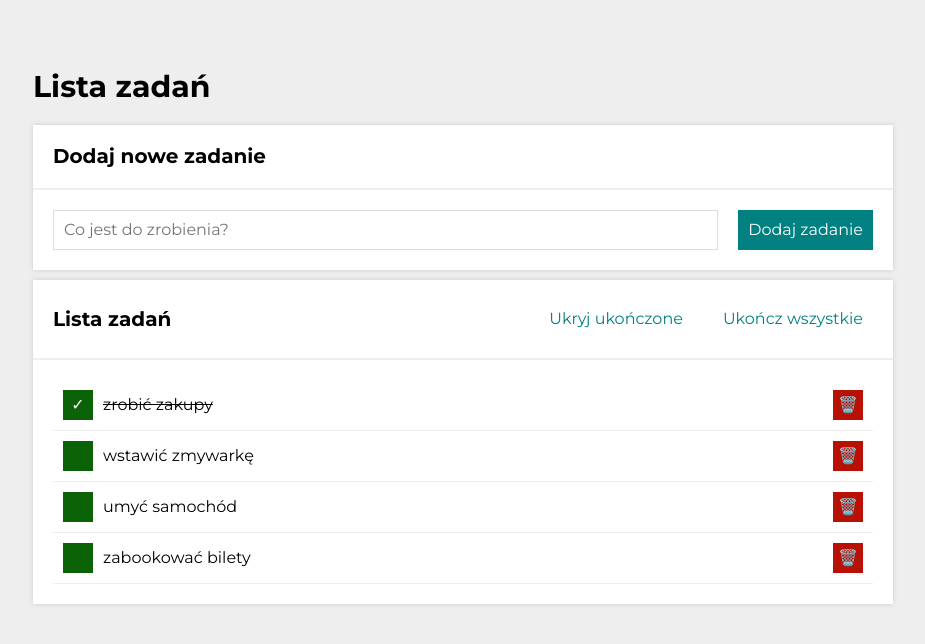
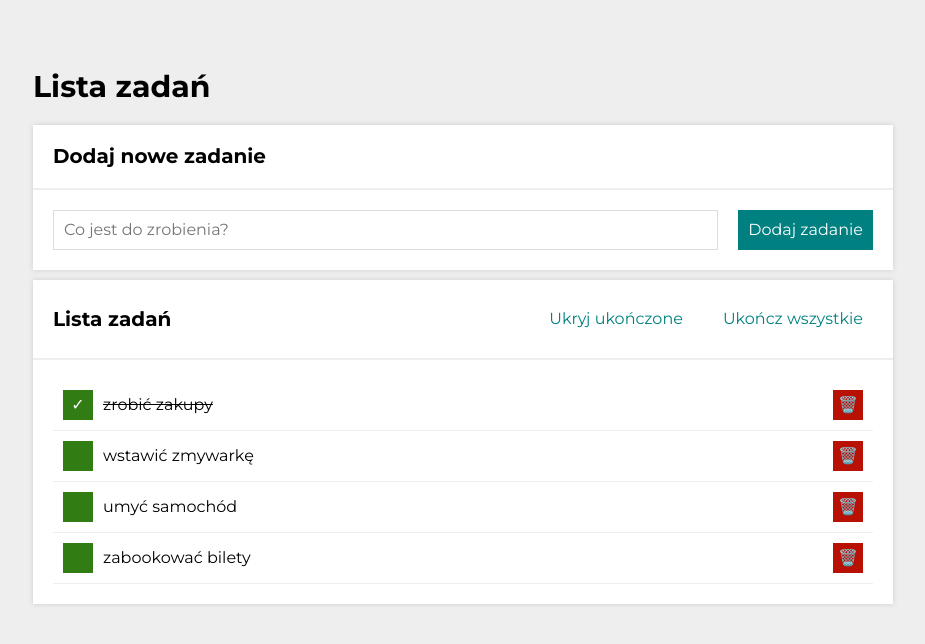
Before and after one commit to traczoskar/to_do_list_react, a React (Create React App) app: page / in a window 1280 px wide. Shown: the top 644 px of the page, without its empty margins (177-1102 px from the left). Built offline with nearby package versions, Linux system fonts and the light colour scheme.

Commit message:
changed a color of done button to a lighter one

```diff
--- a/src/features/tasks/TaskList/styled.js
+++ b/src/features/tasks/TaskList/styled.js
@@ -42,7 +42,7 @@ export const Button = styled.button`
   ${({ toggleDone }) =>
     toggleDone &&
     css`
-      background-color: ${({ theme }) => theme.color.sanfelix};
+      background-color: ${({ theme }) => theme.color.bilbao};
 
       &:hover {
         filter: brightness(130%);
--- a/src/theme.js
+++ b/src/theme.js
@@ -8,7 +8,7 @@ export const theme = {
     darksilver: "#bbbbbb",
     black: "#000000",
     teal: "#008080",
-    sanfelix: "#0B6207",
+    bilbao: "#327C14",
     milanored: "#B81104",
   },
   breakpoint: {
```
